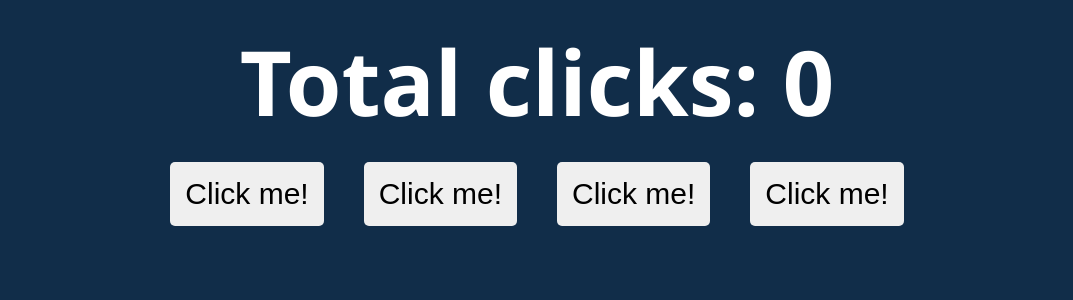
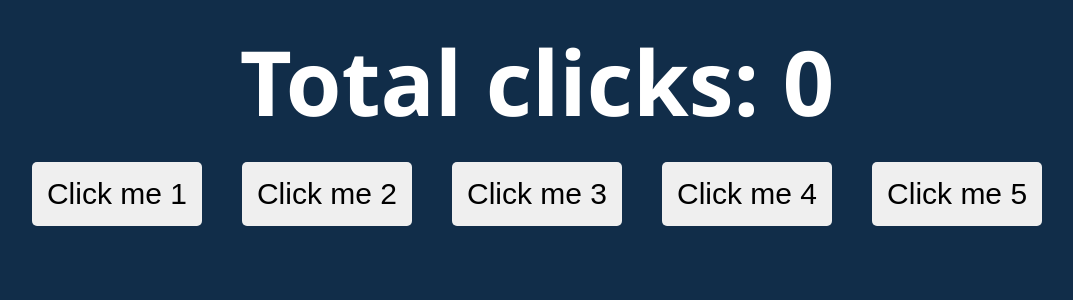
Before and after one commit to beginnerunidue/99-template, a React (Create React App) app: page / in a window 1280 px wide. Shown: the top 300 px of the page, without its empty margins (103-1176 px from the left). Built offline with nearby package versions, Linux system fonts and the light colour scheme.

Commit message:
Start state  - MapWithObjectsArray

```diff
--- a/src/App.js
+++ b/src/App.js
@@ -4,6 +4,14 @@ import "./App.css";
 
 import Button from "./components/Button";
 import Counter from "./components/Counter";
+
+const texts = [
+  "Click me 1",
+  "Click me 2",
+  "Click me 3",
+  "Click me 4",
+  "Click me 5",
+];
 
 function App() {
   console.log("App rendered");
@@ -16,10 +24,15 @@ function App() {
   return (
     <div className="App">
       <Counter clickNumber={clickCounter} />
-      <Button incrementCounter={handleButtonClick} />
-      <Button incrementCounter={handleButtonClick} />
-      <Button incrementCounter={handleButtonClick} />
-      <Button incrementCounter={handleButtonClick} />
+      {texts.map((text, index) => {
+        return (
+          <Button
+            incrementCounter={handleButtonClick}
+            text={text}
+            key={index}
+          />
+        );
+      })}
     </div>
   );
 }
--- a/src/components/Button.js
+++ b/src/components/Button.js
@@ -1,6 +1,6 @@
-function Button({ incrementCounter }) {
+function Button({ incrementCounter, text }) {
   console.log("Button rendered");
-  return <button onClick={incrementCounter}>Click me!</button>;
+  return <button onClick={incrementCounter}>{text}</button>;
 }
 
 export default Button;
```
